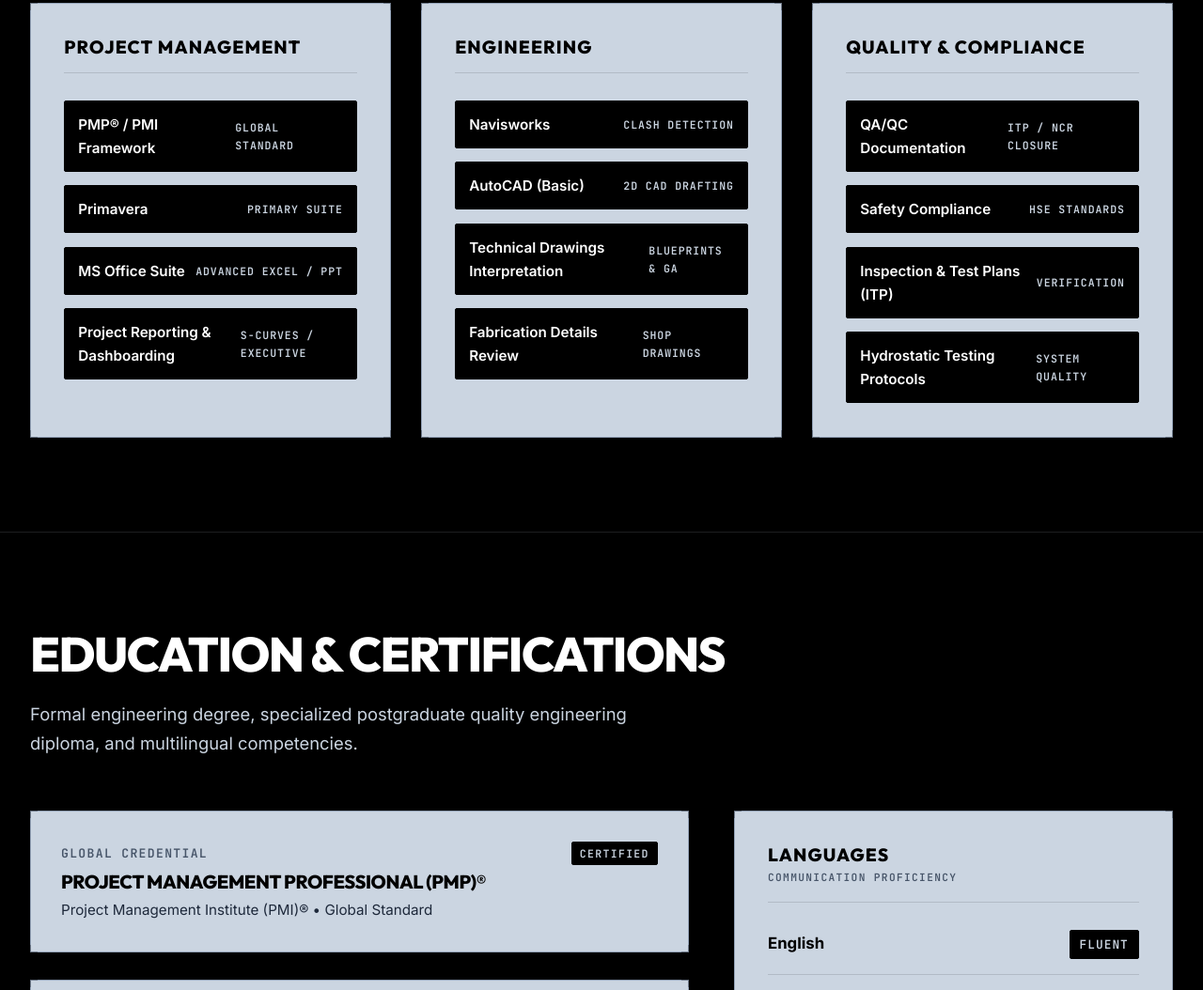
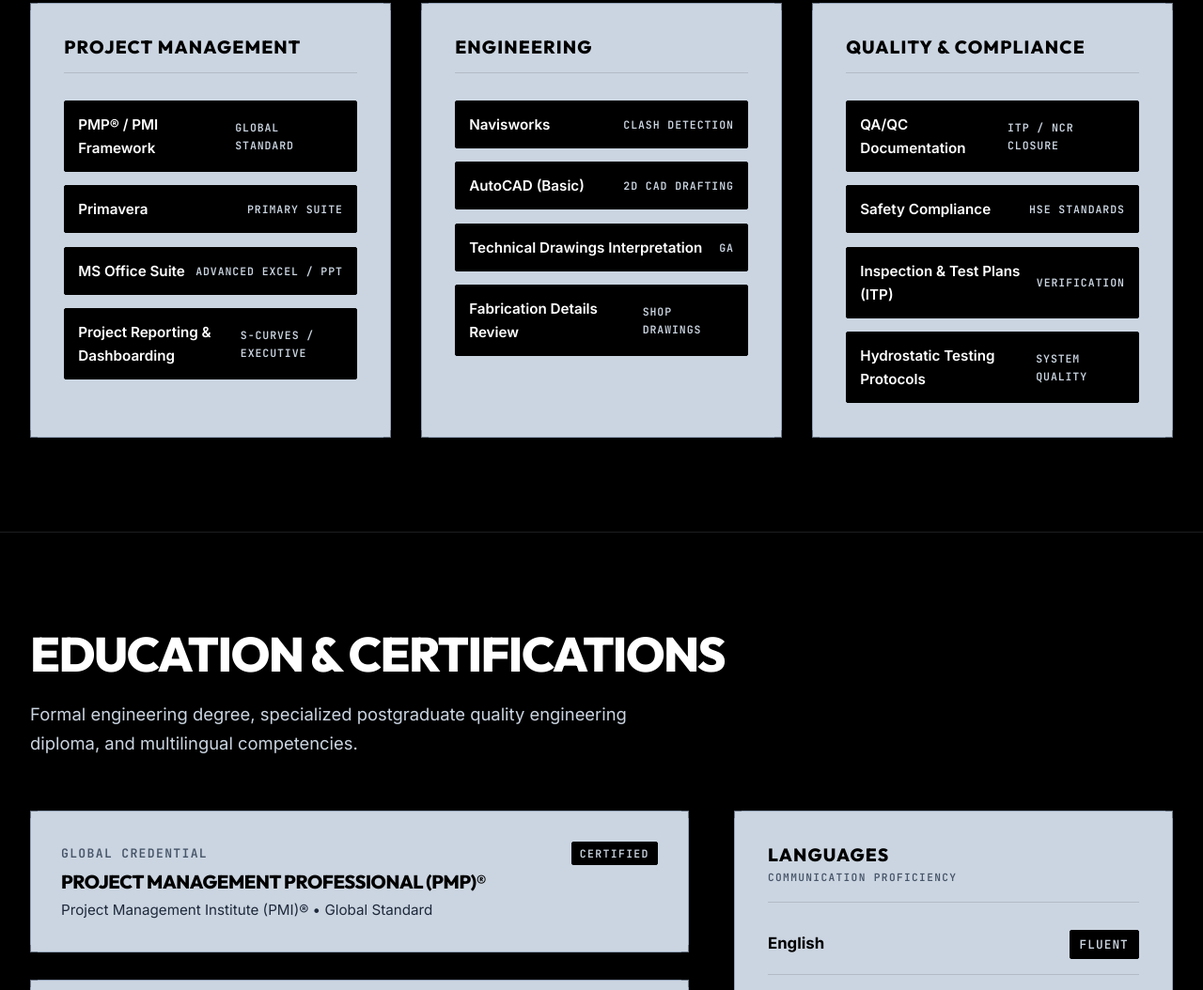
Before and after one commit to FARIZRAFI/fayisportfolio, a plain HTML site: page index.html in a window 1280 px wide. Shown: the part 6339-7393 px from the top of the page at 94% size. Drawn offline with Linux system fonts and the light colour scheme.

Commit message:
chore: remove blueprints from Technical Drawings Interpretation badge

```diff
--- a/index.html
+++ b/index.html
@@ -789,7 +789,7 @@
               </div>
               <div class="skill-tag-item">
                 <span class="skill-name">Technical Drawings Interpretation</span>
-                <span class="skill-indicator">BLUEPRINTS &amp; GA</span>
+                <span class="skill-indicator">GA</span>
               </div>
               <div class="skill-tag-item">
                 <span class="skill-name">Fabrication Details Review</span>
```
